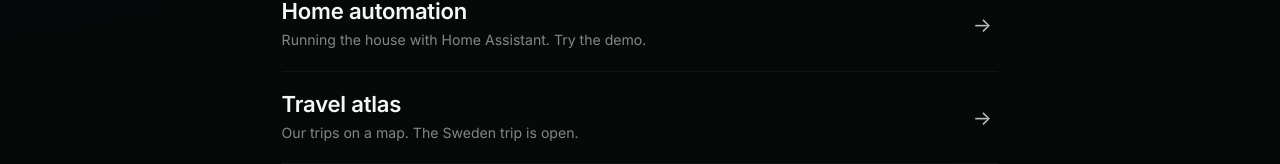
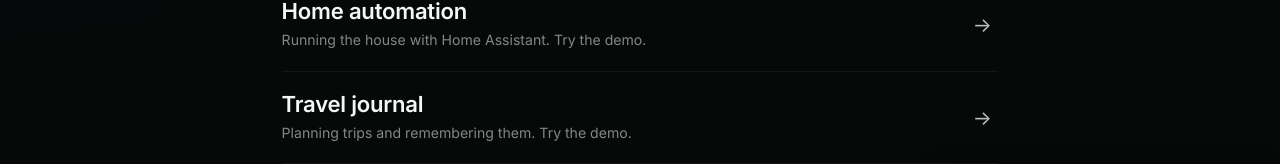
Before and after one commit to khelias/khe-sites, a website: page src/landing/index.html in a window 1280 px wide. Shown: the part 482-646 px from the top of the page. Drawn offline with Linux system fonts and the light colour scheme; files that its build step writes are made by us from their sources; files whose address does not match are found by name.

Commit message:
Call the trips card a travel journal with a demo

```diff
--- a/src/landing/index.html
+++ b/src/landing/index.html
@@ -104,8 +104,8 @@
 
       <a class="project-item project-trips" href="/trips/?lang=en" data-link="trips">
         <div class="project-copy">
-          <h3 data-i18n="tripsTitle">Travel atlas</h3>
-          <p data-i18n="tripsDesc">Our trips on a map. The Sweden trip is open.</p>
+          <h3 data-i18n="tripsTitle">Travel journal</h3>
+          <p data-i18n="tripsDesc">Planning trips and remembering them. Try the demo.</p>
         </div>
         <span class="project-arrow" aria-hidden="true">→</span>
       </a>
@@ -146,8 +146,8 @@
       architectureDesc: 'Kõik see töötab ühel serveril minu kodus. Kuidas ja miks.',
       house3dTitle: 'Koduautomaatika',
       house3dDesc: 'Maja juhtimine Home Assistantiga. Proovi demos järele.',
-      tripsTitle: 'Reisiatlas',
-      tripsDesc: 'Meie reisid kaardil. Rootsi reis on avatud.',
+      tripsTitle: 'Reisipäevik',
+      tripsDesc: 'Reiside planeerimine ja meenutamine. Proovi demos järele.',
       gamesTitle: 'Mängud',
       gamesDesc: 'Õppemängud lastele ja AI-seiklus täiskasvanutele.',
       contactTitle: 'Koostöö',
@@ -163,8 +163,8 @@
       architectureDesc: 'All of this runs on one server in my home. How, and why.',
       house3dTitle: 'Home automation',
       house3dDesc: 'Running the house with Home Assistant. Try the demo.',
-      tripsTitle: 'Travel atlas',
-      tripsDesc: 'Our trips on a map. The Sweden trip is open.',
+      tripsTitle: 'Travel journal',
+      tripsDesc: 'Planning trips and remembering them. Try the demo.',
       gamesTitle: 'Games',
       gamesDesc: 'Learning games for kids and an AI-narrated party game for adults.',
       contactTitle: 'Work with me',
```
